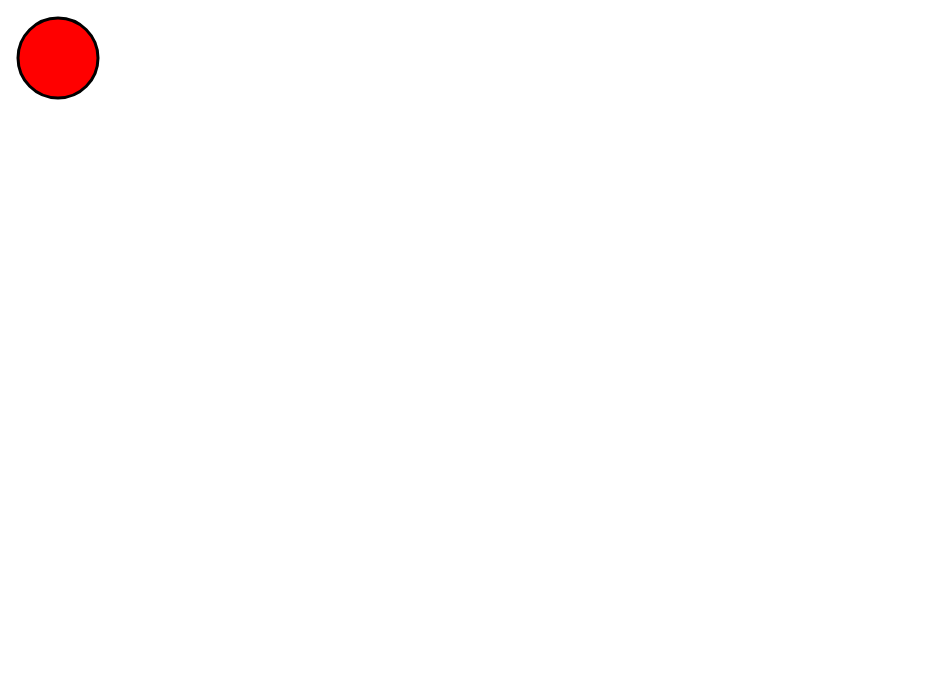
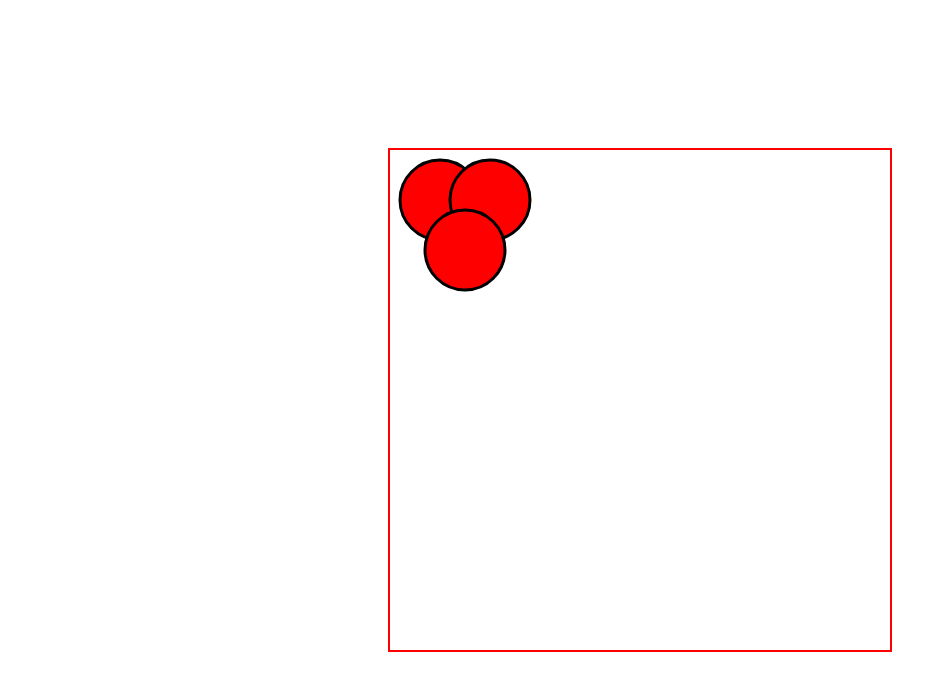
Before and after one commit to WesWedding/svg-fidget-spinner, a website: page index.html in a window 1280 px wide. Shown: the whole page, without its empty margins (0-939 px from the left). Drawn offline with Linux system fonts and the light colour scheme.

Commit message:
add dummy placeholder svg to center of screen

```diff
--- a/index.html
+++ b/index.html
@@ -2,11 +2,24 @@
 <html lang="en">
 <head>
 	<meta charset="UTF-8">
+	<style media="screen">
+		svg {
+			border: 2px solid red;
+			position: absolute;
+			top: 50%;
+			left: 50%;
+			transform: translate(-50%, -50%);
+		}
+	</style>
 	<title>SVG Spinner!!!</title>
 </head>
 <body>
-	<svg height="100" width="100">
-	  <circle cx="50" cy="50" r="40" stroke="black" stroke-width="3" fill="red" />
+	<svg height="500" width="500">
+		<g>
+			<circle cx="50" cy="50" r="40" stroke="black" stroke-width="3" fill="red" />
+			<circle cx="100" cy="50" r="40" stroke="black" stroke-width="3" fill="red" />
+			<circle cx="75" cy="100" r="40" stroke="black" stroke-width="3" fill="red" />
+		</g>
 	<svg>
 </body>
 </html>
```
